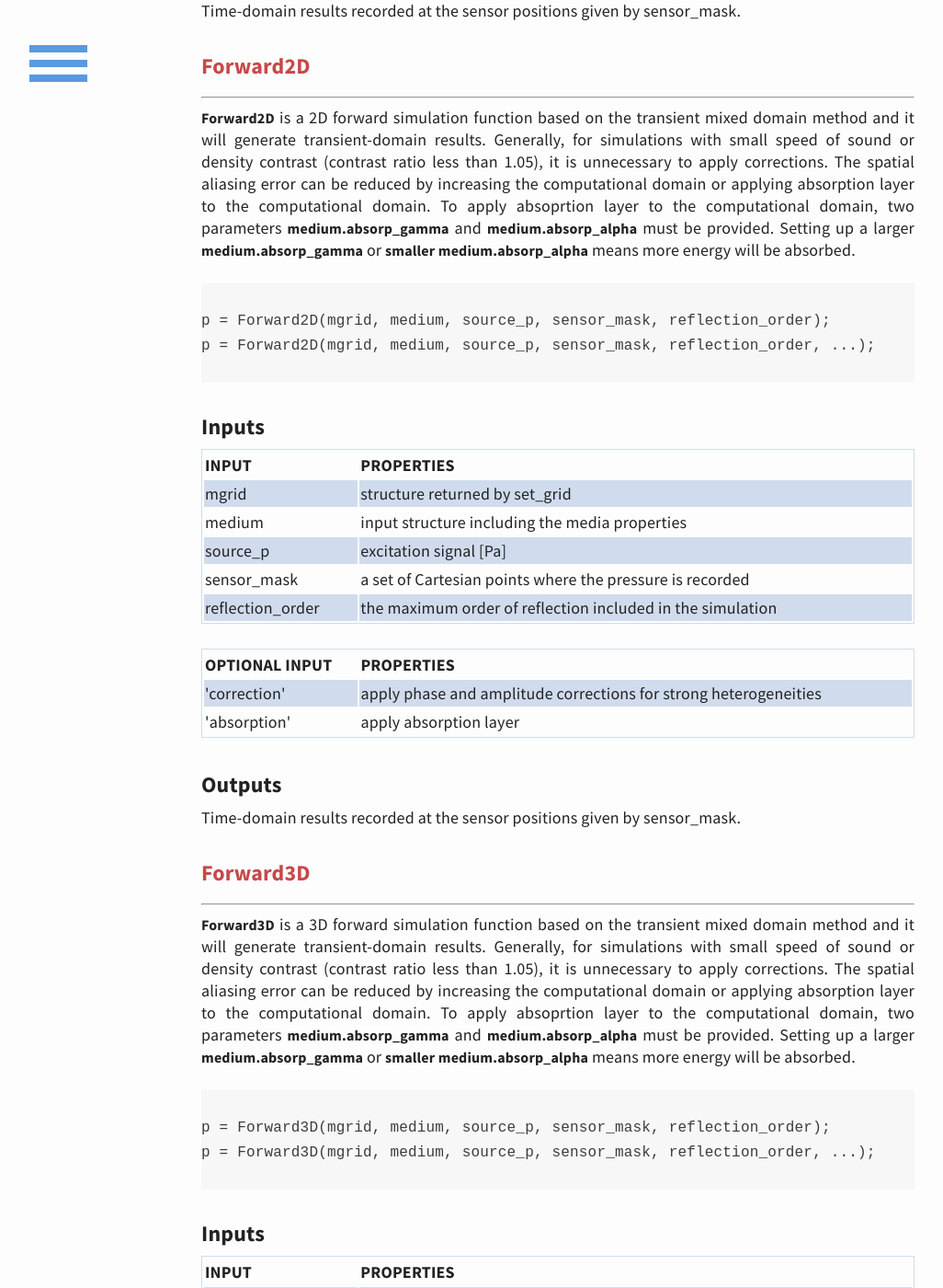
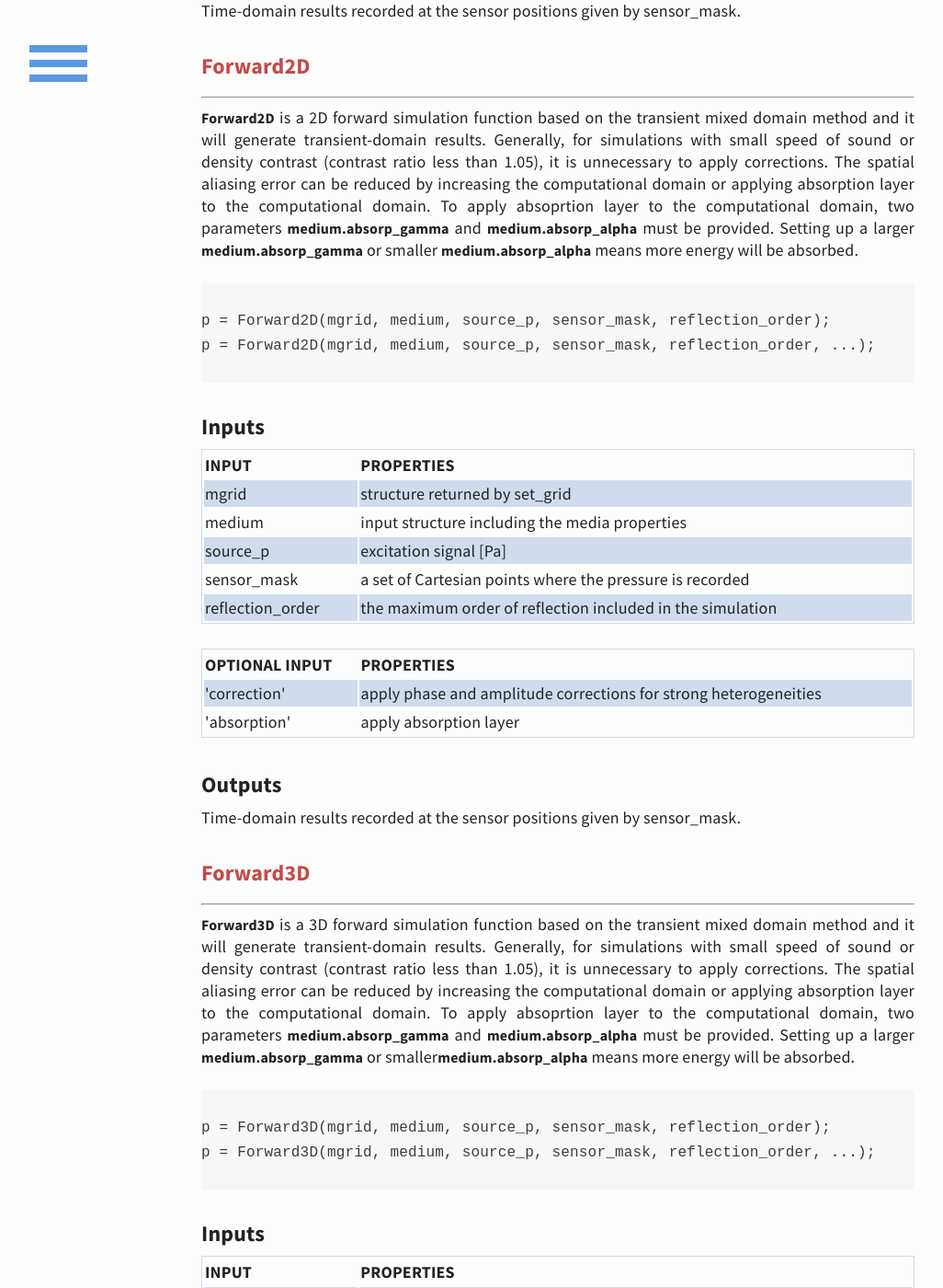
Before and after one commit to m-SOUND/mSOUND, a Jekyll site: the page built from function.html, in a window 1280 px wide and 1400 px high, scrolled down 2207 px. Shown: the whole window at 92% size, without its empty margins (33-1059 px from the left). Built offline with Jekyll 4.4.1, drawn with Linux system fonts in a browser that asks for light colours; some of the changed text lies outside the part shown.

Commit message:
Update function.html

```diff
--- a/function.html
+++ b/function.html
@@ -166,7 +166,7 @@
  <span style="color: lighten($text-color, 10%);font-size: 16px; font-weight: bold;">medium.absorp_alpha</span>
  must be provided. Setting up a larger
  <span style="color: lighten($text-color, 10%);font-size: 16px; font-weight: bold;">medium.absorp_gamma</span>
- or <span style="color: lighten($text-color, 10%);font-size: 16px; font-weight: bold;">smaller medium.absorp_alpha</span>
+ or smaller <span style="color: lighten($text-color, 10%);font-size: 16px; font-weight: bold;">medium.absorp_alpha</span>
  means more energy will be absorbed.
 
 <pre>  <code>
@@ -227,7 +227,7 @@
  <span style="color: lighten($text-color, 10%);font-size: 16px; font-weight: bold;">medium.absorp_alpha</span>
  must be provided. Setting up a larger
  <span style="color: lighten($text-color, 10%);font-size: 16px; font-weight: bold;">medium.absorp_gamma</span>
- or <span style="color: lighten($text-color, 10%);font-size: 16px; font-weight: bold;">smaller medium.absorp_alpha</span>
+ or smaller<span style="color: lighten($text-color, 10%);font-size: 16px; font-weight: bold;">medium.absorp_alpha</span>
  means more energy will be absorbed.
 
 <pre>  <code>
@@ -289,7 +289,7 @@
  <span style="color: lighten($text-color, 10%);font-size: 16px; font-weight: bold;">medium.absorp_alpha</span>
  must be provided. Setting up a larger
  <span style="color: lighten($text-color, 10%);font-size: 16px; font-weight: bold;">medium.absorp_gamma</span>
- or <span style="color: lighten($text-color, 10%);font-size: 16px; font-weight: bold;">smaller medium.absorp_alpha</span>
+ or smaller <span style="color: lighten($text-color, 10%);font-size: 16px; font-weight: bold;">medium.absorp_alpha</span>
  means more energy will be absorbed.
 <pre>  <code>
 p = Forward2D_fund(mgrid, medium, source_p, omega_c, reflection_order);
@@ -356,7 +356,7 @@
  <span style="color: lighten($text-color, 10%);font-size: 16px; font-weight: bold;">medium.absorp_alpha</span>
  must be provided. Setting up a larger
  <span style="color: lighten($text-color, 10%);font-size: 16px; font-weight: bold;">medium.absorp_gamma</span>
- or <span style="color: lighten($text-color, 10%);font-size: 16px; font-weight: bold;">smaller medium.absorp_alpha</span>
+ or smaller<span style="color: lighten($text-color, 10%);font-size: 16px; font-weight: bold;">medium.absorp_alpha</span>
  means more energy will be absorbed.
 <pre>  <code>
 p = Forward2D_sec(mgrid, medium, P_fundamental, omega_c);
@@ -414,7 +414,7 @@
  <span style="color: lighten($text-color, 10%);font-size: 16px; font-weight: bold;">medium.absorp_alpha</span>
  must be provided. Setting up a larger
  <span style="color: lighten($text-color, 10%);font-size: 16px; font-weight: bold;">medium.absorp_gamma</span>
- or <span style="color: lighten($text-color, 10%);font-size: 16px; font-weight: bold;">smaller medium.absorp_alpha</span>
+ or smaller<span style="color: lighten($text-color, 10%);font-size: 16px; font-weight: bold;">medium.absorp_alpha</span>
  means more energy will be absorbed.
 <pre>  <code>
 p = Forward3D_fund(mgrid, medium, source_p, omega_c, reflection_order);
@@ -480,7 +480,7 @@
  <span style="color: lighten($text-color, 10%);font-size: 16px; font-weight: bold;">medium.absorp_alpha</span>
  must be provided. Setting up a larger
  <span style="color: lighten($text-color, 10%);font-size: 16px; font-weight: bold;">medium.absorp_gamma</span>
- or <span style="color: lighten($text-color, 10%);font-size: 16px; font-weight: bold;">smaller medium.absorp_alpha</span>
+ or smaller<span style="color: lighten($text-color, 10%);font-size: 16px; font-weight: bold;">medium.absorp_alpha</span>
  means more energy will be absorbed.
 <pre>  <code>
 p = Forward3D_sec(mgrid, medium, P_fundamental, omega_c);
```
